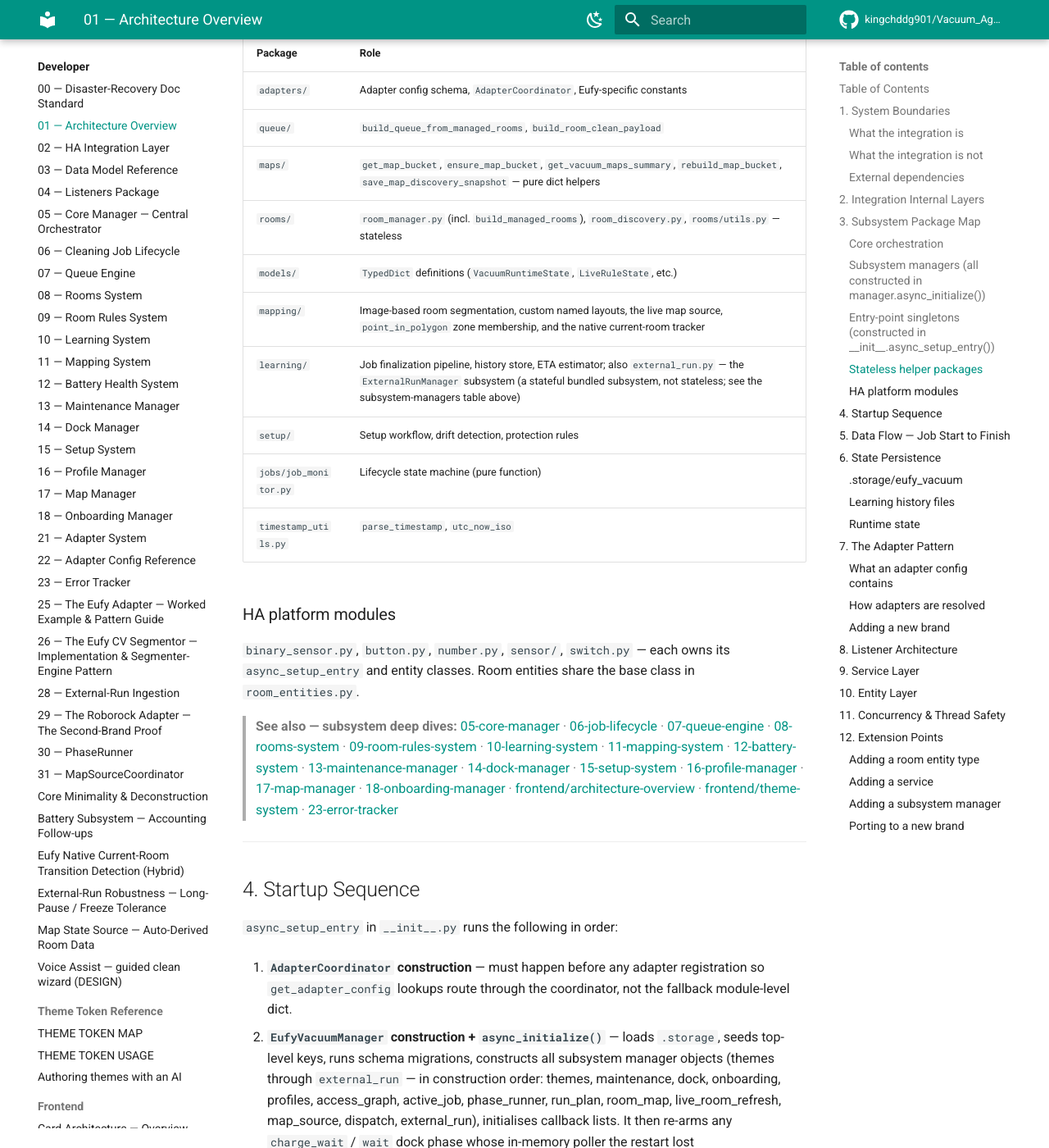
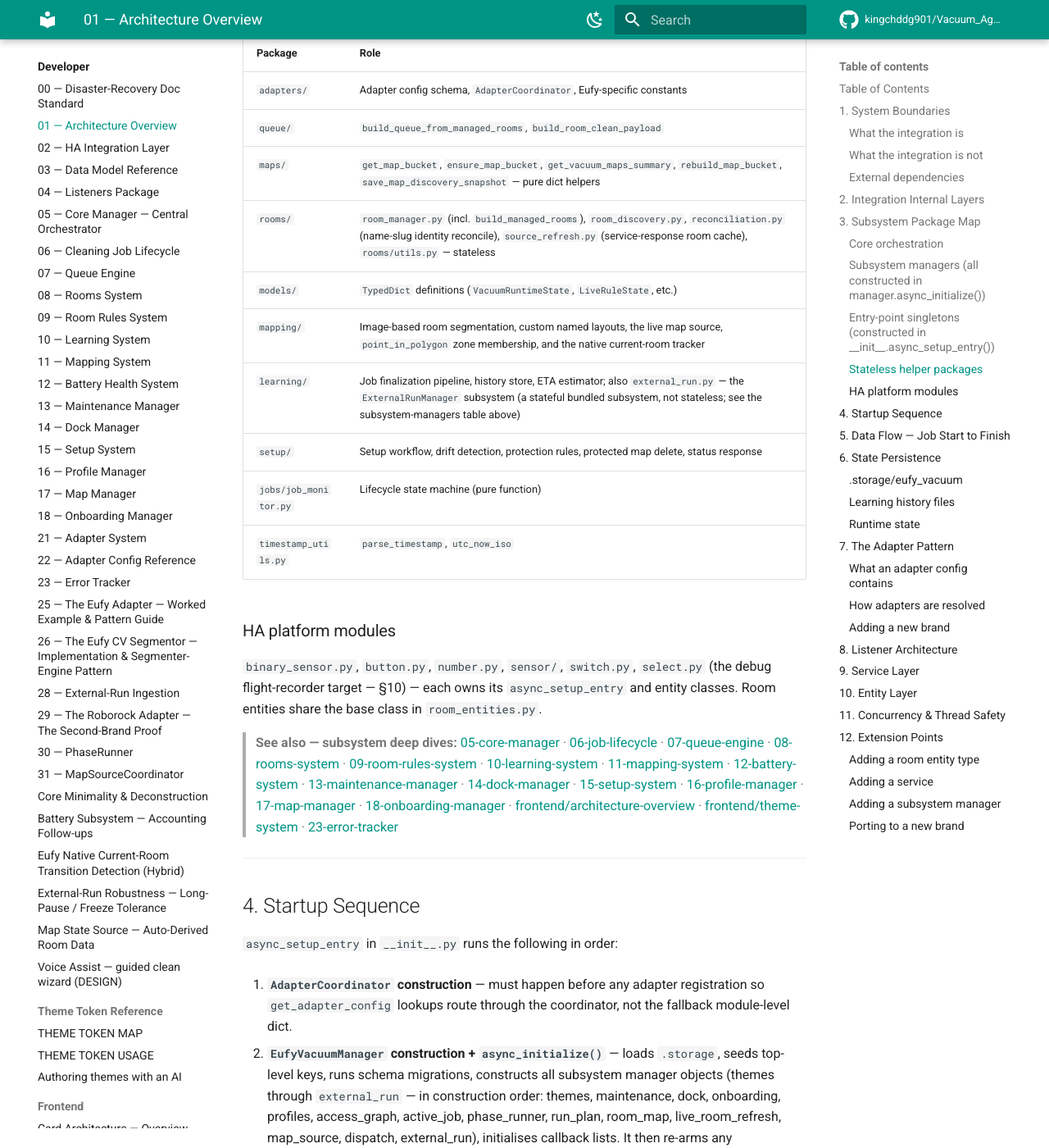
Before and after one commit to kingchddg901/Vacuum_Agent, an MkDocs documentation site: the page built from docs/dev/01-architecture-overview.md, in a window 1280 px wide and 1400 px high, scrolled down 5777 px. Shown: the whole window at 82% size. Built offline with MkDocs 1.6.1 and Material for MkDocs 9.7.7, drawn with Linux system fonts in a browser that asks for light colours; comment, search, counter and statistics services are not loaded; some of the changed text lies outside the part shown.

Commit message:
docs(01-architecture-overview): fix the select-platform structural drift (shape audit)
Aggregator-tier shape audit. The layer diagram, the 14-subsystem inventory (with
every post-extraction bundled-subsystem path), and the startup order were all
verified current against the code.

Fixed one HIGH confidently-wrong structural defect spanning §3/§4/§10: "five
platforms" -> SIX (the live `select` debug flight-recorder target was omitted) —
and §2's own layer diagram already listed select, so the doc self-contradicted.
Same defect the hardened 02-ha-integration already fixed. Added `debug.py` to the
§9 services table (it backs the select target), dropped a ~90-line-stale
BatteryHealthManager line-ref, and filled the rooms//setup/ package descriptions
(reconciliation/source_refresh; delete/status).

Aggregator tier now needs only 03-data-model. mkdocs --strict green.

Co-Authored-By: Claude Opus 4.8 (1M context) <noreply@anthropic.com>

```diff
--- a/docs/dev/01-architecture-overview.md
+++ b/docs/dev/01-architecture-overview.md
@@ -171,19 +171,20 @@ module (flat file) or a subsystem package. Here is the full map:
 | `adapters/` | Adapter config schema, `AdapterCoordinator`, Eufy-specific constants |
 | `queue/` | `build_queue_from_managed_rooms`, `build_room_clean_payload` |
 | `maps/` | `get_map_bucket`, `ensure_map_bucket`, `get_vacuum_maps_summary`, `rebuild_map_bucket`, `save_map_discovery_snapshot` — pure dict helpers |
-| `rooms/` | `room_manager.py` (incl. `build_managed_rooms`), `room_discovery.py`, `rooms/utils.py` — stateless |
+| `rooms/` | `room_manager.py` (incl. `build_managed_rooms`), `room_discovery.py`, `reconciliation.py` (name-slug identity reconcile), `source_refresh.py` (service-response room cache), `rooms/utils.py` — stateless |
 | `models/` | `TypedDict` definitions (`VacuumRuntimeState`, `LiveRuleState`, etc.) |
 | `mapping/` | Image-based room segmentation, custom named layouts, the live map source, `point_in_polygon` zone membership, and the native current-room tracker |
 | `learning/` | Job finalization pipeline, history store, ETA estimator; also `external_run.py` — the `ExternalRunManager` subsystem (a stateful bundled subsystem, not stateless; see the subsystem-managers table above) |
-| `setup/` | Setup workflow, drift detection, protection rules |
+| `setup/` | Setup workflow, drift detection, protection rules, protected map delete, status response |
 | `jobs/job_monitor.py` | Lifecycle state machine (pure function) |
 | `timestamp_utils.py` | `parse_timestamp`, `utc_now_iso` |
 
 ### HA platform modules
 
 `binary_sensor.py`, `button.py`, `number.py`, `sensor/`,
-`switch.py` — each owns its `async_setup_entry` and entity classes. Room
-entities share the base class in `room_entities.py`.
+`switch.py`, `select.py` (the debug flight-recorder target — §10) — each owns its
+`async_setup_entry` and entity classes. Room entities share the base class in
+`room_entities.py`.
 
 > **See also — subsystem deep dives:** [05-core-manager](05-core-manager.md) · [06-job-lifecycle](06-job-lifecycle.md) · [07-queue-engine](07-queue-engine.md) · [08-rooms-system](08-rooms-system.md) · [09-room-rules-system](09-room-rules-system.md) · [10-learning-system](10-learning-system.md) · [11-mapping-system](11-mapping-system.md) · [12-battery-system](12-battery-system.md) · [13-maintenance-manager](13-maintenance-manager.md) · [14-dock-manager](14-dock-manager.md) · [15-setup-system](15-setup-system.md) · [16-profile-manager](16-profile-manager.md) · [17-map-manager](17-map-manager.md) · [18-onboarding-manager](18-onboarding-manager.md) · [frontend/architecture-overview](frontend/architecture-overview.md) · [frontend/theme-system](frontend/theme-system.md) · [23-error-tracker](23-error-tracker.md)
 
@@ -239,8 +240,8 @@ entities share the base class in `room_entities.py`.
    `pause_timeout`, `job_progress`, `pose_sampler`, `discovery`.
 
 8. **Platform forward** — `async_forward_entry_setups` triggers
-   `async_setup_entry` in all five platform modules, creating and registering
-   all HA entities.
+   `async_setup_entry` in all **six** platform modules (`binary_sensor`, `button`,
+   `switch`, `select`, `number`, `sensor`), creating and registering all HA entities.
 
 9. **Panel registration** — one sidebar panel registered per managed vacuum
    (`eufy-vacuum-{object_id}`), serving the compiled card JS.
@@ -507,6 +508,7 @@ Service modules in `services/` are split by domain:
 | `adapter_config.py` | save/delete/get adapter config, entity discovery |
 | `errors.py` | acknowledge error, get recent errors |
 | `snapshots.py` | dashboard snapshot, progress snapshot, job control state |
+| `debug.py` | debug flight-recorder capture (start/stop/status) — backs the `select.py` capture target (§10) |
 
 All service handlers follow a three-step pattern:
 1. Extract and validate `call.data` fields
@@ -519,12 +521,13 @@ All service handlers follow a three-step pattern:
 
 ## 10. Entity Layer
 
-Five HA platforms create entities:
+**Six** HA platforms create entities:
 
 | Platform | Entity classes |
 |---|---|
 | `sensor/` | ActiveJob, Profile, MaintenanceRemaining, DockEvent, ThemeState, Onboarding, RoomCleaningHistory, RoomRuleStatus, BatteryHealth (×12), ActiveRunError, LastDeviceError, MapOverlays |
 | `switch.py` | RoomEnabledSwitch (one per configured room) |
+| `select.py` | DebugTargetSelect (a single integration-level debug flight-recorder capture target) |
 | `number.py` | RoomOrderNumber (one per room), MaintenanceIntervalNumber (one per component) |
 | `button.py` | MaintenanceResetButton (one per component), SavedRunProfileButton (one per exposed profile) |
 | `binary_sensor.py` | ActiveRunHasErrorBinarySensor |
```
Also changed, not shown: other parts of docs/dev/01-architecture-overview.md (+2 -2 lines), docs/dev/00-disaster-recovery-standard.md (+1 -0 lines).
